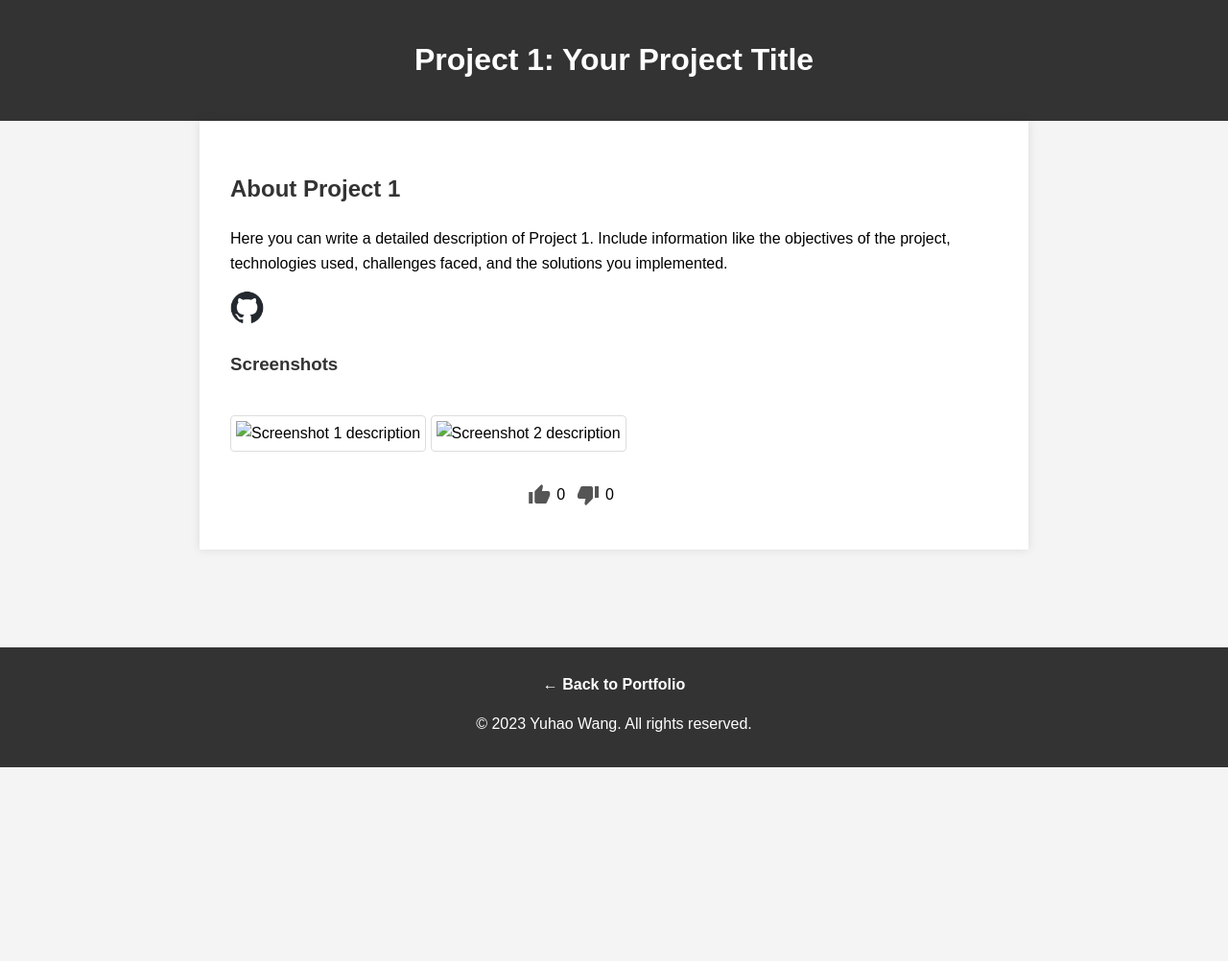
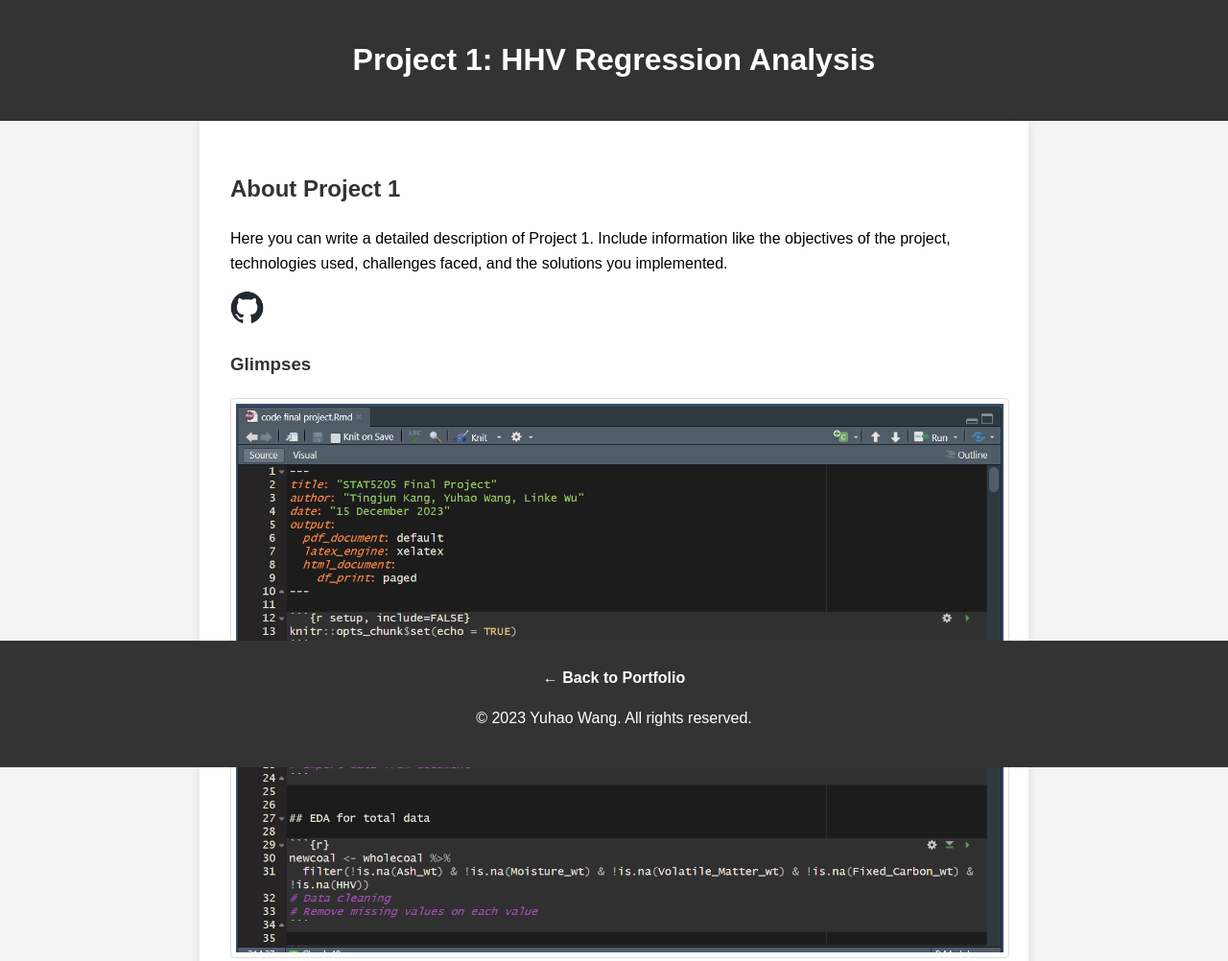
Before and after one commit to librautoo/Projects_Gallary, a plain HTML site: page project1.html in a window 1280 px wide. Shown: the top 1002 px of the page at 96% size. Before the commit the page ends 800 px from the top, so only its background shows below. Drawn offline with Linux system fonts and the light colour scheme.

Commit message:
Add files via upload

```diff
--- a/project1.html
+++ b/project1.html
@@ -3,14 +3,14 @@
 <head>
     <meta charset="UTF-8">
     <meta name="viewport" content="width=device-width, initial-scale=1.0">
-    <title>Project 1 - Your Project Title</title>
+    <title>Project 1 - HHV Regression Analysis</title>
     <link rel="stylesheet" href="style_projects.css">
     <script src="script_projects.js" defer></script>
     <link href="https://fonts.googleapis.com/icon?family=Material+Icons" rel="stylesheet">
 </head>
 <body>
     <div class="header">
-        <h1>Project 1: Your Project Title</h1>
+        <h1>Project 1: HHV Regression Analysis</h1>
     </div>
 
     <div class="content">
@@ -24,10 +24,10 @@
         </a>
 
 
-        <h3>Screenshots</h3>
-        <img src="path/to/screenshot1.jpg" alt="Screenshot 1 description" class="project_screenshots">
-        <img src="path/to/screenshot2.jpg" alt="Screenshot 2 description" class="project_screenshots">
-        <!-- Add more images as needed -->
+        <h3>Glimpses</h3>
+        <img src="./sources/project1_0.png" alt="Screenshot 1 description" class="project_screenshots">
+        <img src="./sources/project1_1.png" alt="Screenshot 2 description" class="project_screenshots">
+        <img src="./sources/project1_2.png" alt="Screenshot 2 description" class="project_screenshots">
 
         <div class="post" id="post-button">
             <div class="post-ratings-container">
--- a/style_projects.css
+++ b/style_projects.css
@@ -15,11 +15,14 @@ body {
 
 .content {
     padding: 2em;
+    padding-bottom: calc(100px + 2em);
     max-width: 800px;
     margin: auto;
     background-color: #fff;
     box-shadow: 0 0 10px rgba(0, 0, 0, 0.1);
+    margin-bottom: 100px;
 }
+
 
 .content h2,
 .content h3 {
@@ -27,13 +30,17 @@ body {
 }
 
 .project_screenshots {
-    width: 100%;
+    max-width: 100%;
     height: auto;
     margin: 20px 0;
     border: 1px solid #ddd;
     border-radius: 4px;
     padding: 5px;
+    display: block;
+    margin-left: auto;
+    margin-right: auto;
 }
+
 
 .footer {
     background-color: #333;
@@ -43,9 +50,11 @@ body {
     position: fixed;
     bottom: 0;
     width: 100%;
+    height: 100px;
 }
 
-/* Responsive images */
+
+
 @media screen and (max-width: 768px) {
     .content img {
         width: 100%;
@@ -55,10 +64,8 @@ body {
 
 .back-to-portfolio {
     display: block;
-    /* changed from inline-block for footer */
     margin: 10px auto;
     color: #fff;
-    /* color changed for visibility in footer */
     text-decoration: none;
     font-weight: bold;
 }
@@ -68,13 +75,16 @@ body {
 }
 
 .post {
-    width: 400px;
+    width: 100%;
+    max-width: 800px;
+    margin: auto;
     font-family: 'Lexend', sans-serif;
+
 }
 
 .post-ratings-container {
     display: flex;
-    justify-content: end;
+    justify-content: center;
     padding: 12px 0;
 }
 
```
Also changed, not shown: index.html (+2 -2 lines), style_index.css (+16 -16 lines), sources/project1_0.png (added), sources/project1_1.png (added), sources/project1_2.png (added).
